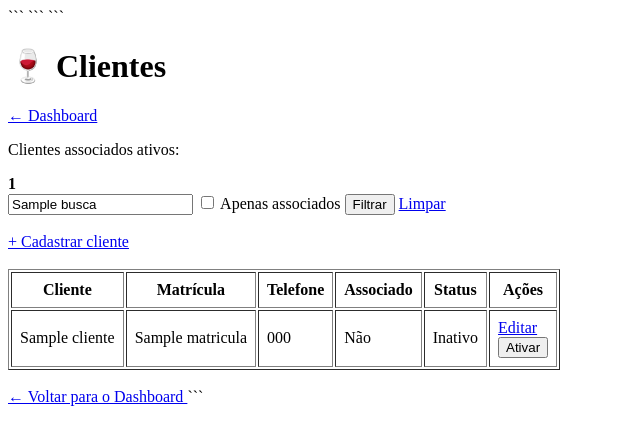
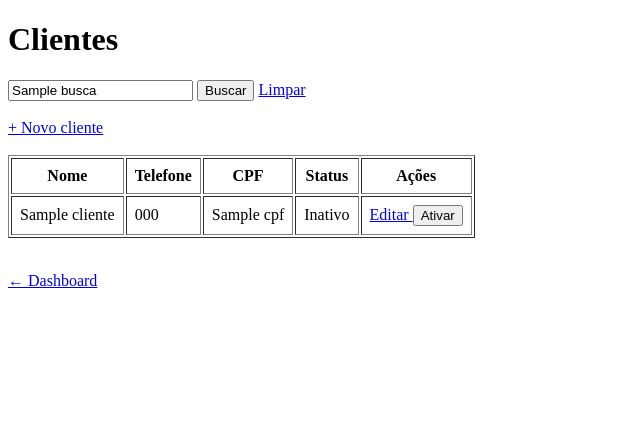
Before and after one commit to ysantoswxx/Adega_nova, a FastAPI app: template app/templates/clientes/index.html in a window 1280 px wide. Shown: the top 445 px of the page, without its empty margins (0-640 px from the left). Run offline with FastAPI, Linux system fonts and the light colour scheme; the template is opened without the code that fills it: most values are stand-ins (such as "Sample title", 1, 10 or a date in 2020).

Commit message:
atualiza templates de clientes para melhorar a estrutura e a legibilidade; ajusta títulos e mensagens

````diff
--- a/app/templates/clientes/index.html
+++ b/app/templates/clientes/index.html
@@ -1,113 +1,59 @@
-<!-- templates/clientes/index.html -->
-
 <!DOCTYPE html>
-
 <html lang="pt-br">
-
 <head>
     <meta charset="UTF-8">
     <meta name="viewport" content="width=device-width, initial-scale=1.0">
-
-```
-<title>Clientes — Adega Premium</title>
-```
-
+    <title>Clientes — Nova Adega</title>
 </head>
 
 <body>
 
-```
-<h1>🍷 Clientes</h1>
-
-<p>
-    <a href="/">← Dashboard</a>
-</p>
-
-
-<!-- Mensagens -->
+    <h1>Clientes</h1>
 
     {% if request.query_params.get('criado') == 'ok' %}
-    <p>✓ Cliente cadastrado com sucesso!</p>
+        <p style="color: green;">Cliente cadastrado!</p>
     {% endif %}
 
     {% if request.query_params.get('editado') == 'ok' %}
-    <p>✓ Cliente atualizado com sucesso!</p>
+        <p style="color: green;">Cliente atualizado!</p>
     {% endif %}
 
-
-<!-- Resumo -->
-
-<div>
-    <p>Clientes associados ativos:</p>
-    <strong>{{ total_associados }}</strong>
-</div>
-
-
-<!-- Busca e filtros -->
-
+    <!-- Busca -->
     <form method="get" action="/clientes">
 
         <input
             type="text"
             name="busca"
-        placeholder="Buscar cliente por nome ou matrícula..."
+            placeholder="Buscar por nome..."
             value="{{ busca }}"
         >
 
-    <label>
-        <input
-            type="checkbox"
-            name="apenas_associados"
-            value="true"
-            {{ 'checked' if apenas_associados }}
-        >
+        <button type="submit">Buscar</button>
 
-        Apenas associados
-    </label>
-
-    <button type="submit">
-        Filtrar
-    </button>
-
-    {% if busca or apenas_associados %}
-        <a href="/clientes">
-            Limpar
-        </a>
+        {% if busca %}
+            <a href="/clientes">Limpar</a>
         {% endif %}
 
     </form>
 
-
     <br>
 
-
-<!-- Cadastrar cliente -->
-
-<a href="/clientes/novo">
-    + Cadastrar cliente
-</a>
-
+    <a href="/clientes/novo">+ Novo cliente</a>
 
     <br><br>
 
-
-<!-- Lista de clientes -->
-
+    <!-- Tabela de clientes -->
     <table border="1" cellpadding="8">
 
         <thead>
-
             <tr>
-            <th>Cliente</th>
-            <th>Matrícula</th>
+                <th>Nome</th>
                 <th>Telefone</th>
-            <th>Associado</th>
+                <th>CPF</th>
                 <th>Status</th>
                 <th>Ações</th>
             </tr>
-
         </thead>
-
 
         <tbody>
 
@@ -115,46 +61,18 @@
 
             <tr>
 
-            <td>
-                {{ c.nome }}
-            </td>
-
-            <td>
-                {{ c.matricula or "—" }}
-            </td>
+                <td>{{ c.nome }}</td>
 
                 <td>
                     {{ c.telefone or "—" }}
                 </td>
 
                 <td>
-
-                {% if c.is_associado %}
-
-                    ✓ Sim
-
-                    <br>
-
-                    <small>
-                        10% de desconto
-                    </small>
-
-                {% else %}
-
-                    Não
-
-                {% endif %}
-
+                    {{ c.cpf or "—" }}
                 </td>
 
                 <td>
-
-                {% if c.ativo %}
-                    Ativo
-                {% else %}
-                    Inativo
-                {% endif %}
-
+                    {{ "Ativo" if c.ativo else "Inativo" }}
                 </td>
 
                 <td>
@@ -163,18 +81,14 @@
                         Editar
                     </a>
 
-
                     <form
                         action="/clientes/{{ c.id }}/toggle-ativo"
                         method="post"
+                        style="display: inline;"
                     >
-
                         <button type="submit">
-
                             {{ "Desativar" if c.ativo else "Ativar" }}
-
                         </button>
-
                     </form>
 
                 </td>
@@ -183,15 +97,12 @@
 
             {% endfor %}
 
-
             {% if not clientes %}
 
             <tr>
-
-            <td colspan="6">
-                Nenhum cliente encontrado.
+                <td colspan="5" style="text-align: center;">
+                    Nenhum cliente.
                 </td>
-
             </tr>
 
             {% endif %}
@@ -200,15 +111,11 @@
 
     </table>
 
-
     <br>
 
-
-<a href="/">
-    ← Voltar para o Dashboard
-</a>
-```
+    <p>
+        <a href="/">← Dashboard</a>
+    </p>
 
 </body>
-
 </html>
````
Also changed, not shown: app/templates/clientes/form.html (+65 -28 lines). Lines whose indentation alone changed are shown as unchanged.
